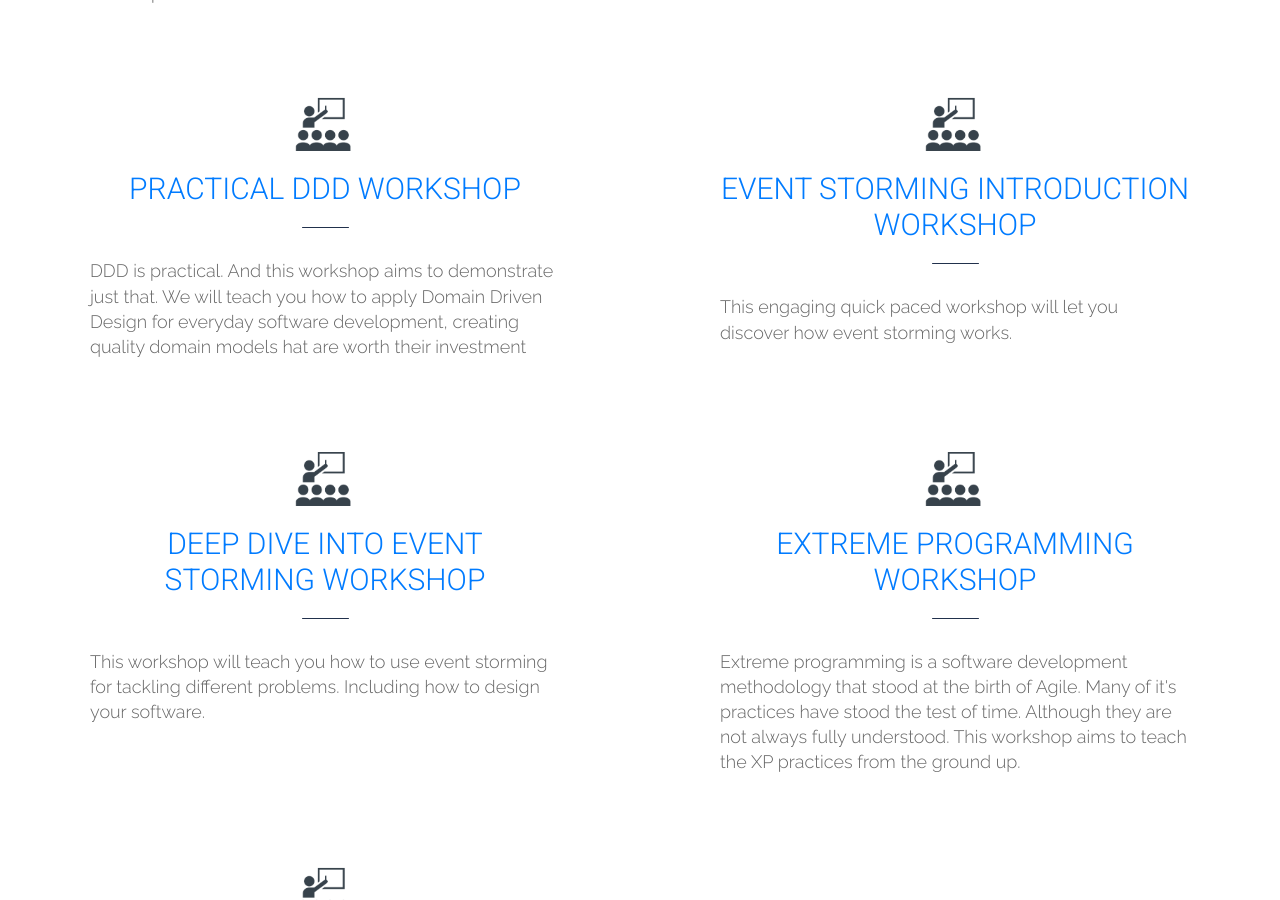
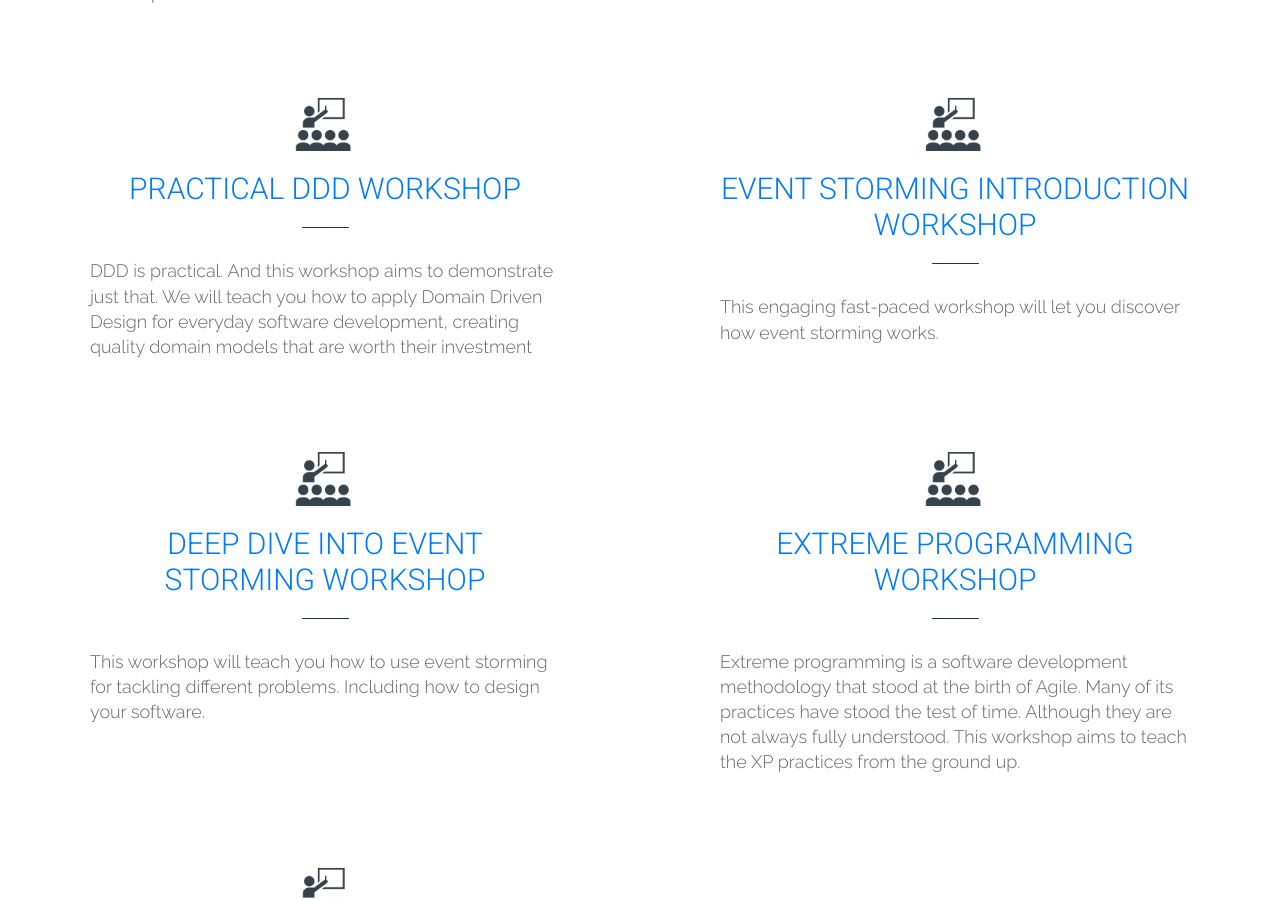
Before and after one commit to tripledio/tripledio.github.io, a Jekyll site: the page built from courses/index.html, in a window 1280 px wide and 900 px high, scrolled down 1299 px. Built offline with Jekyll 4.4.1, drawn with Linux system fonts in a browser that asks for light colours; some of the changed text lies outside the part shown.

Commit message:
Corrections

```diff
--- a/_courses/03-practical-ddd.md
+++ b/_courses/03-practical-ddd.md
@@ -1,13 +1,13 @@
 ---
 layout: course
 slug: Practical DDD Workshop
-teaser: "DDD is practical. And this workshop aims to demonstrate just that. We will teach you how to apply Domain Driven Design for everyday software development, creating quality domain models hat are worth their investment"
+teaser: "DDD is practical. And this workshop aims to demonstrate just that. We will teach you how to apply Domain Driven Design for everyday software development, creating quality domain models that are worth their investment"
 
 ---
 
 # Practical Domain Driven Design Workshop
 
-In this 2-3 day workshop we will start applying a variety of domain driven design techniques in order to develop our software. Starting from a case study we will distill our user stories, design and implement our software in a DDD way. This is a full hands-on development workshop so bring you laptop with your favorite language, IDEA.
+In this 2-3 day workshop we will start applying a variety of domain driven design techniques in order to develop our software. Starting from a case study we will distill our user stories, design and implement our software in a DDD way. This is a full hands-on development workshop so bring you laptop with your favorite language, IDE.
 
 ![DDD Conf](/img/courses/ddd-presentation.jpg)
 
--- a/_courses/04-event-storming-intro.md
+++ b/_courses/04-event-storming-intro.md
@@ -1,7 +1,7 @@
 ---
 layout: course
 slug: Event storming introduction workshop
-teaser: "This engaging quick paced workshop will let you discover how event storming works."
+teaser: "This engaging fast-paced workshop will let you discover how event storming works."
 
 ---
 
--- a/_courses/07-XP.md
+++ b/_courses/07-XP.md
@@ -1,7 +1,7 @@
 ---
 layout: course
 slug: eXtreme Programming workshop
-teaser: "Extreme programming is a software development methodology that stood at the birth of Agile. Many of it's practices have stood the test of time. Although they are not always fully understood. This workshop aims to teach the XP practices from the ground up."
+teaser: "Extreme programming is a software development methodology that stood at the birth of Agile. Many of its practices have stood the test of time. Although they are not always fully understood. This workshop aims to teach the XP practices from the ground up."
 
 ---
 # eXtreme Programming workshop
--- a/courses/index.html
+++ b/courses/index.html
@@ -15,7 +15,7 @@ qotd:
 <section id="Courses" class="pt-2 pt-md-8 pb-md-10 pb-2 bg-white text-gray">
   <div class="col-12 col-md-10 col-lg-6 offset-0 offset-md-1 offset-lg-3 px-md-4 text-center">
     <h2 class="h3 mb-2">Our course offerings</h2>
-    <p>Besides working together with you on the job, we also love teaching. That's why we also offer courses where we teach on a certain topic. These come in the form of presentations, lessons or hands on workshops. Whatever fits your needs best.</p>
+    <p>Besides working together with you on the job, we also love teaching. That's why we also offer courses where we teach a specific topic. These come in the form of presentations, lessons or hands on workshops. Whatever fits your needs best.</p>
     <p>Below is a short overview of some of the courses we have given in the past. However if you are looking for something different or more specific don't hesitate to <a href="/contact">Contact us</a></p>
     <hr class="slab center w-25">
   </div>
```
Also changed, not shown: _courses/02-ddd-immersion.md (+1 -1 lines), _courses/08-hexagonal-architecture-immersion.md (+1 -1 lines).
